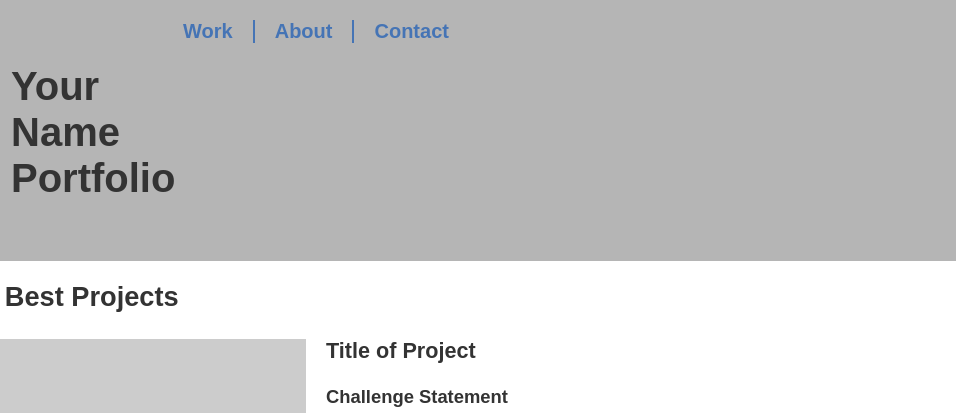
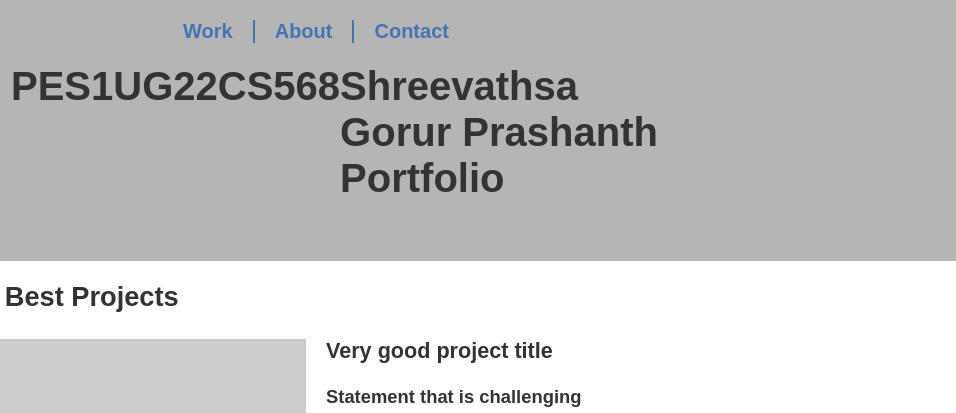
Before and after one commit to ShreevathsaGP/CC-Lab-1-Portfolio, a plain HTML site: page index.html in a window 1280 px wide. Shown: the top 413 px of the page, 324-1280 px from the left. Drawn offline with nearby package versions, Linux system fonts and the light colour scheme; placeholder pictures from the web are drawn by us.

Commit message:
PES1UG22CS568

```diff
--- a/index.html
+++ b/index.html
@@ -4,7 +4,7 @@
 	<meta charset="UTF-8">
 
 	<!--/ /---- Put your name in the title of the page ----/ /-->
-	<title>Put Your Name Here</title>
+	<title>Shreevathsa Gorur Prashanth | PES1UG22CS568</title>
 
 	<!--/ /-------- Normalize CSS --------/ /-->
 	<link href="https://cdnjs.cloudflare.com/ajax/libs/normalize/8.0.1/normalize.min.css" rel="stylesheet">
@@ -38,7 +38,8 @@
         <div class="wrapper">
 
 			<div class="logo-container">
-				<h1>Your<br>Name<br>Portfolio</h1>
+				<h1>Shreevathsa<br>Gorur Prashanth<br>Portfolio</h1>
+				<h1>PES1UG22CS568</h1>
 
 				<!-- ------------------------------------------------------
 				Note that the image of the logo is linked to the home page.
@@ -82,8 +83,8 @@
                 </article>
 
                 <article>
-                	<h3>Title of Project</h3>
-                    <h4>Challenge Statement</h4>
+                	<h3>Very good project title</h3>
+                    <h4>Statement that is challenging</h4>
                     <p>Before they sold out single-origin coffee fingerstache sartorial freegan master cleanse. Sartorial blog fap, shoreditch scenester tacos poutine. Bespoke brunch viral listicle, keffiyeh celiac paleo organic scenester next level cliche put a bird on it cardigan. Forage kombucha pitchfork literally. Art party narwhal food truck selfies, XOXO leggings distillery four loko fap. An additional sentence.</p> <p><a href="#">Find out how I solved this problem</a></p>
                 </article>
             </section> <!-- end row -->
```
